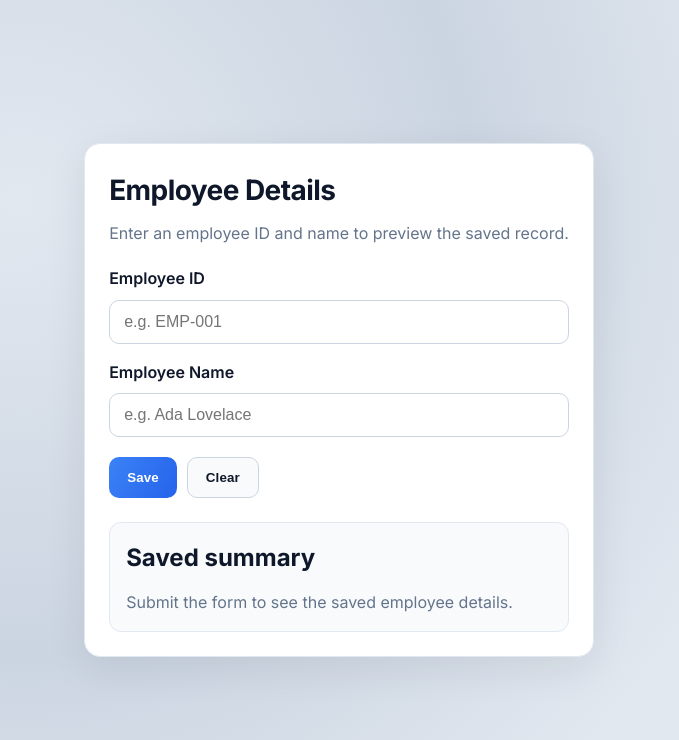
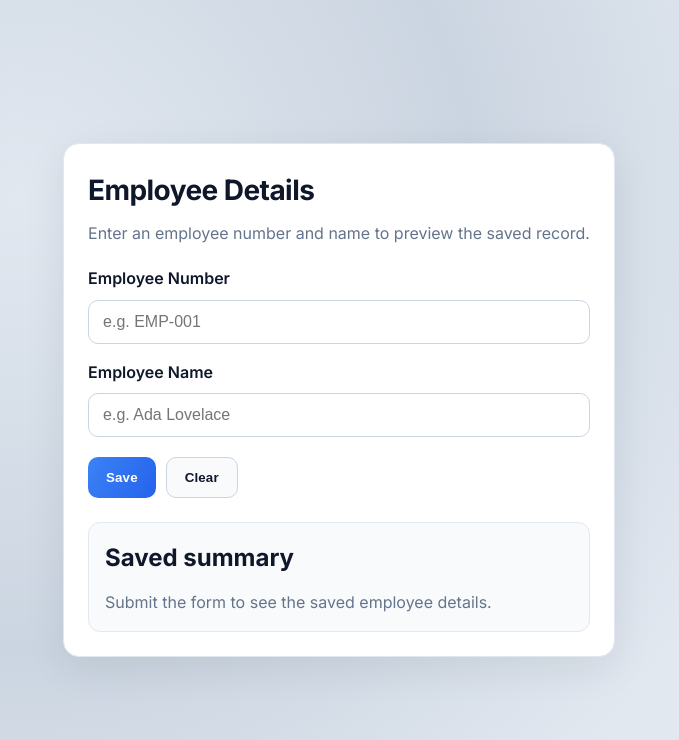
Before and after one commit to manomohan75/vibe, a React (Vite) app: page / in a window 1280 px wide. Shown: the top 740 px of the page, without its empty margins (301-980 px from the left). Built offline with nearby package versions, Linux system fonts and the light colour scheme.

Commit message:
Replace employee ID with employee number terminology

```diff
--- a/src/App.jsx
+++ b/src/App.jsx
@@ -1,7 +1,7 @@
 import { useState } from 'react';
 
 const initialForm = {
-  id: '',
+  number: '',
   name: ''
 };
 
@@ -29,16 +29,16 @@ export default function App() {
       <main className="card">
         <header className="card__header">
           <h1>Employee Details</h1>
-          <p className="muted">Enter an employee ID and name to preview the saved record.</p>
+          <p className="muted">Enter an employee number and name to preview the saved record.</p>
         </header>
 
         <form className="form" onSubmit={handleSubmit}>
           <label className="field">
-            <span className="field__label">Employee ID</span>
+            <span className="field__label">Employee Number</span>
             <input
               type="text"
-              name="id"
-              value={employee.id}
+              name="number"
+              value={employee.number}
               onChange={handleChange}
               placeholder="e.g. EMP-001"
               required
@@ -74,8 +74,8 @@ export default function App() {
           {submitted ? (
             <dl>
               <div className="summary__row">
-                <dt>ID</dt>
-                <dd>{submitted.id}</dd>
+                <dt>Employee Number</dt>
+                <dd>{submitted.number}</dd>
               </div>
               <div className="summary__row">
                 <dt>Name</dt>
```
